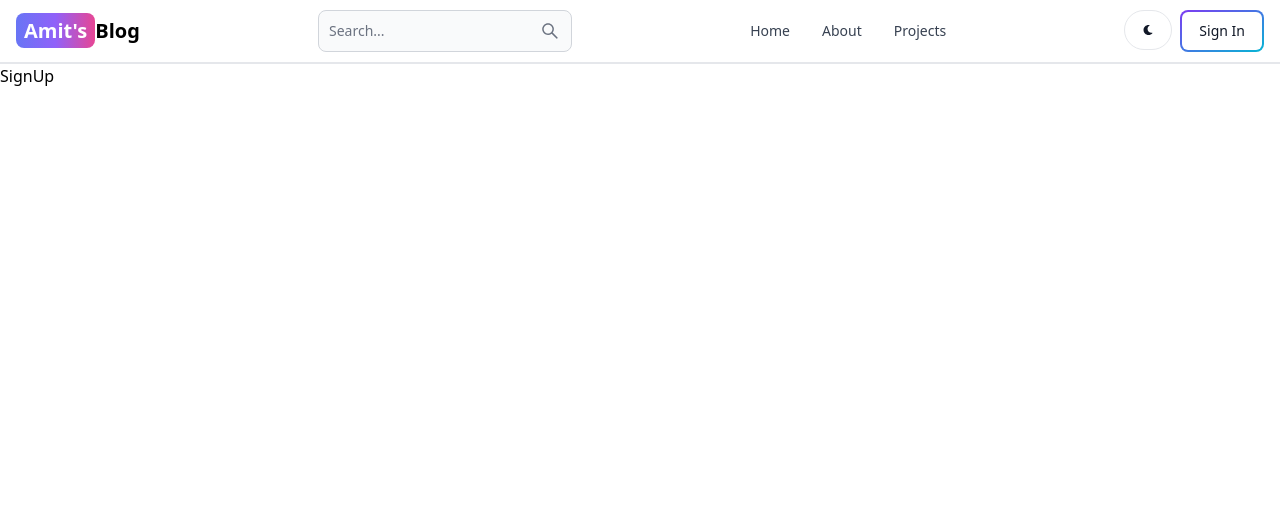
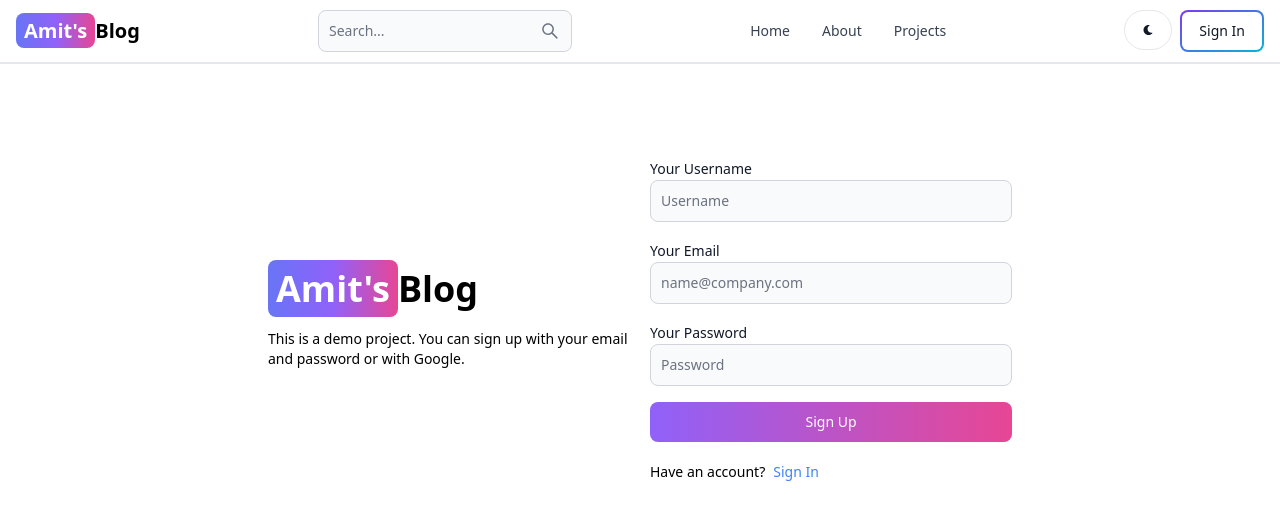
Before and after one commit to Am1t056/mern-blog, a React (Vite) app in the folder client/: page /sign-up in a window 1280 px wide. Shown: the top 520 px of the page. Built offline with nearby package versions, Linux system fonts and the light colour scheme.

Commit message:
create signup page UI

```diff
--- a/client/src/Pages/SignUp.jsx
+++ b/client/src/Pages/SignUp.jsx
@@ -1,8 +1,48 @@
+import { Button, Label, TextInput } from 'flowbite-react'
 import React from 'react'
+import { Link } from 'react-router-dom'
 
 function SignUp() {
   return (
-    <div>SignUp</div>
+    <div className=' min-h-screen mt-20'>
+       <div className="flex p-3 max-w-3xl mx-auto flex-col md:flex-row md:items-center gap-5">
+          {/* Left */}
+          <div className="flex-1">
+          <Link to="/" className=' text-4xl font-bold dark:text-white'>
+            <span className='px-2 py-1 bg-gradient-to-r from-indigo-500 via-purple-500 to-pink-500 rounded-lg text-white'>Amit's</span>Blog
+        </Link>
+        <p className='text-sm mt-5'>
+          This is a demo project. You can sign up with your email and password or with Google.
+        </p>
+
+          </div>
+          {/*Right */}
+          <div className="flex-1">
+               <form className='flex flex-col gap-4'>
+                <div>
+                  <Label value='Your Username'/>
+                 <TextInput type='text' placeholder='Username' id='username'/>
+                </div>
+                <div>
+                  <Label value='Your Email'/>
+                 <TextInput type='email' placeholder='name@company.com' id='email'/>
+                </div>
+                <div>
+                  <Label value='Your Password'/>
+                 <TextInput type='text' placeholder='Password' id='password'/>
+                </div>
+                <Button gradientDuoTone='purpleToPink' type='submit'>Sign Up</Button>
+               </form>
+               <div className="flex gap-2 text-sm mt-5">
+                <span>Have an account?</span>
+                <Link to='/sign-in' className='text-blue-500'>Sign In</Link>
+               </div>
+
+
+          </div>
+       </div>
+
+    </div>
   )
 }
 
```
